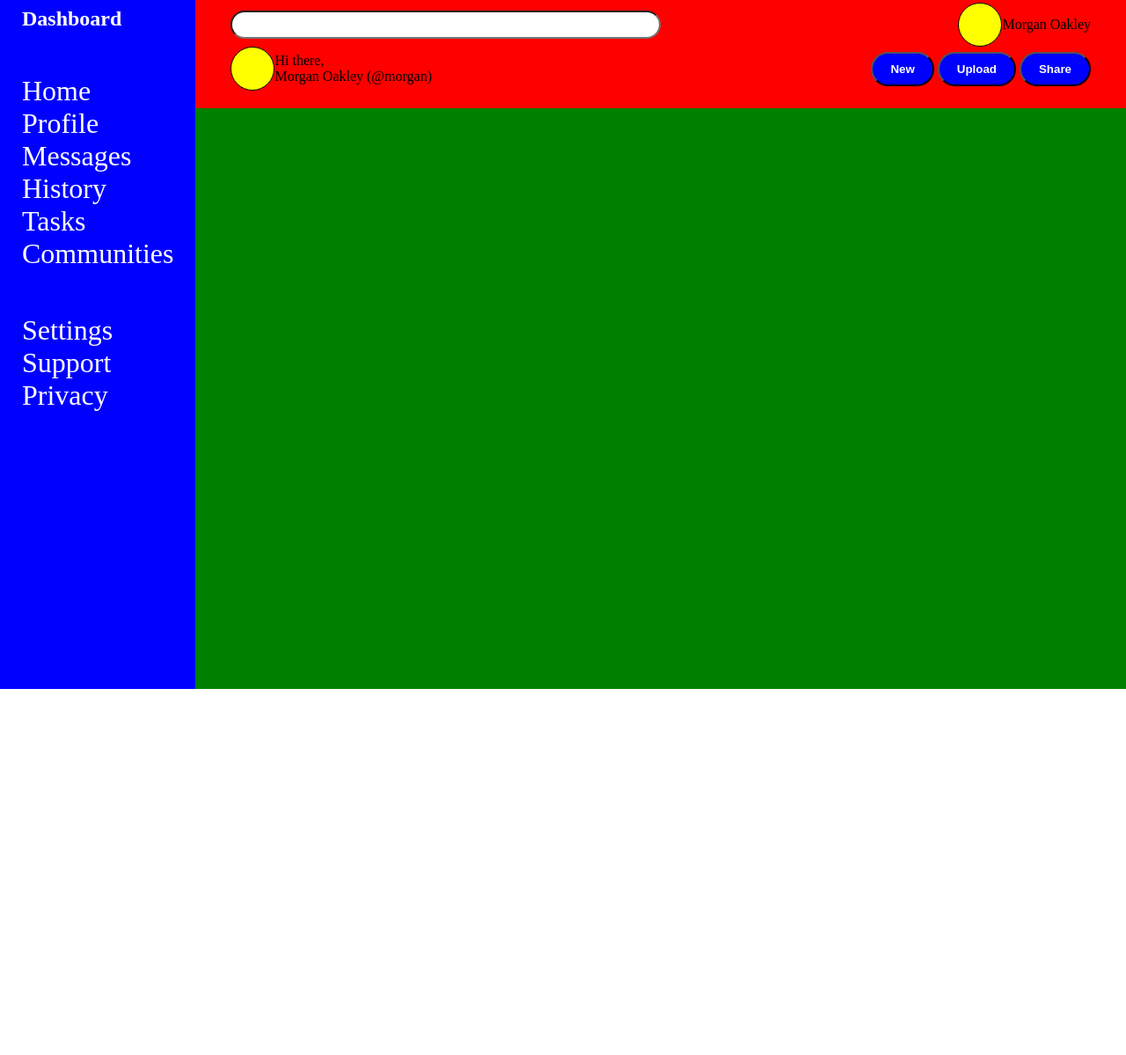
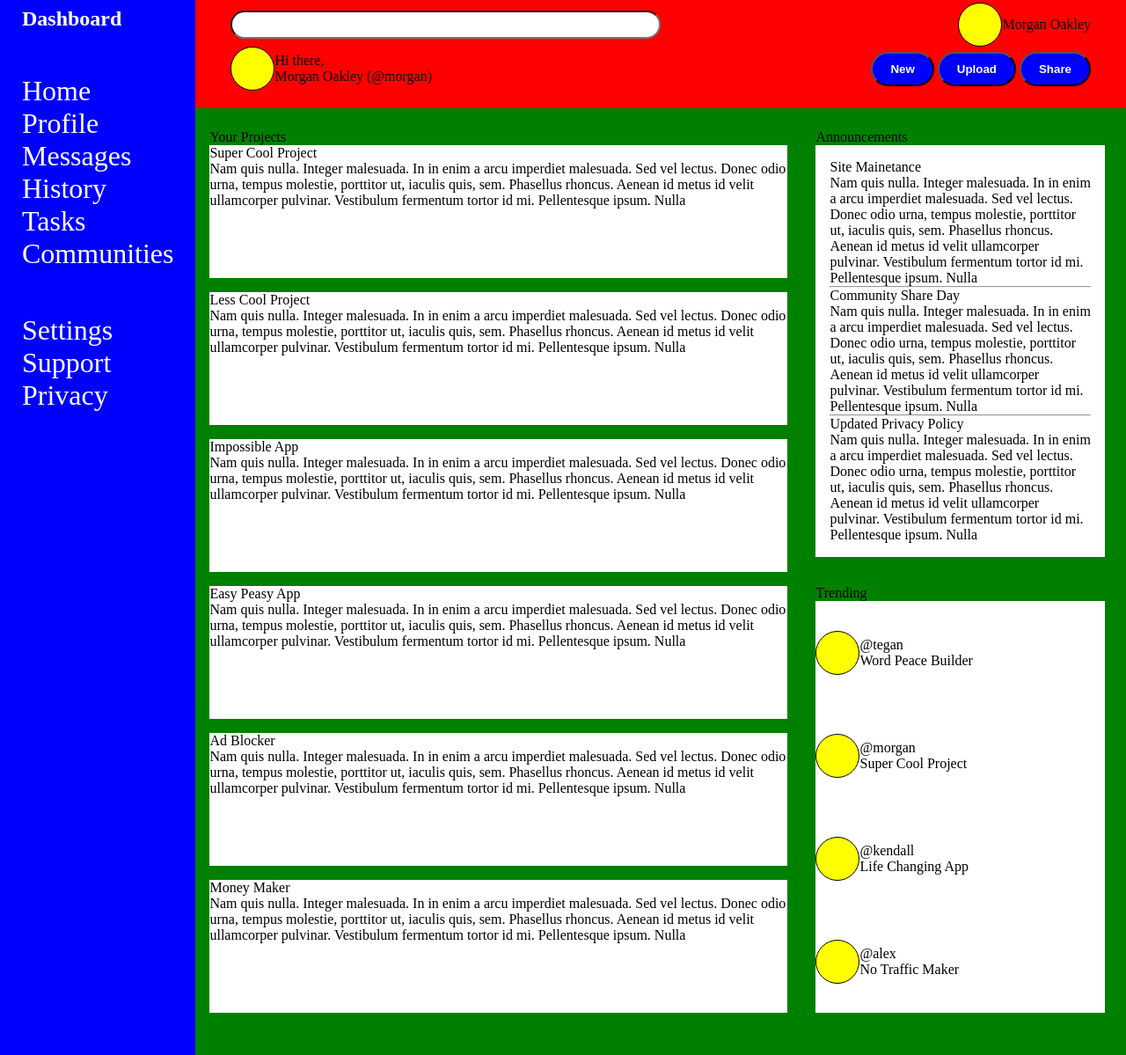
Before and after one commit to ArseneBerod/odin-admin-dashboard, a plain HTML site: page index.html in a window 1280 px wide. Shown: the part 17-1216 px from the top of the page at 88% size. Before the commit the page ends 800 px from the top, so only its background shows below. Drawn offline with Linux system fonts and the light colour scheme.

Commit message:
Add content and basic styling to the main section

```diff
--- a/css/style.css
+++ b/css/style.css
@@ -1,3 +1,5 @@
+@import url('https://fonts.googleapis.com/css2?family=Roboto:ital,wght@0,100..900;1,100..900&display=swap');
+
 * {
 	box-sizing: border-box;
 	margin: 0;
@@ -49,7 +51,7 @@ input[type=search] {
 	border-radius: 20px;
 }
 
-header .user-profile-picture {
+.user-profile-picture {
 	width: 50px;
 	height: 50px;
 	border: 1px solid black;
@@ -64,9 +66,69 @@ header .user-profile-picture {
 	border-radius: 20px;
 	font-weight: bold;
 }
+
 main {
 	min-height: 100%;
 	grid-column: 2 / 3;
 	grid-row: 2 / 3;
 	background-color: green;
+	display:grid;
+	grid-template-columns: 2fr 1fr;
+	grid-template-rows: 1fr 1fr;
+	gap: 2rem;
+	padding: 1.5rem 1.5rem 3rem 1rem;
 }
+
+.projects-section {
+	grid-column: 1 / 2;
+	grid-row: 1 / 3;
+	display: flex;
+	flex-direction: column;
+}
+
+.projects-section .content{
+	flex: 1;
+	display: grid;
+	grid-template-columns: repeat(auto-fill, minmax(47ch, 1fr));
+	gap: 1rem;
+}
+
+.card {
+	background-color: white;
+}
+
+main .announcements-section {
+	grid-column: 2 / 3;
+	grid-row: 1 / 2;
+	display: flex;
+	flex-direction: column;
+}
+
+.announcements-section > .content {
+	flex: 1;
+	background-color: white;
+	display:flex;
+	flex-direction: column;
+	justify-content: space-evenly;
+	padding: 1em;
+}
+
+main .trending-section {
+	grid-column: 2 / 3;
+	grid-row: 2 / 3;
+	display: flex;
+	flex-direction: column;
+}
+
+.trending-section > .content {
+	flex: 1;
+	background-color: white;
+	display: flex;
+	flex-direction: column;
+	justify-content: space-around;
+}
+
+.trending-card {
+	display: flex;
+	align-items: center;
+}
--- a/index.html
+++ b/index.html
@@ -35,10 +35,10 @@
 				<div class="user-profile">
 					<div class="user-profile-picture"></div>
 					<div>
-					<div class="user-greetings">
-						Hi there,
-					</div>
-					<div class="username-tag">Morgan Oakley (@morgan)</div>
+						<div class="user-greetings">
+							Hi there,
+						</div>
+						<div class="username-tag">Morgan Oakley (@morgan)</div>
 					</div>
 				</div>
 				<div class="user-controls">
@@ -49,6 +49,91 @@
 			</div>
 		</header>
 		<main>
+			<div class="projects-section">
+				<p class="title">Your Projects</p>
+				<div class="content">
+					<div class="card">
+						<p class="title">Super Cool Project</p>
+						<p class="content">Nam quis nulla. Integer malesuada. In in enim a arcu imperdiet malesuada. Sed vel lectus. Donec odio urna, tempus molestie, porttitor ut, iaculis quis, sem. Phasellus rhoncus. Aenean id metus id velit ullamcorper pulvinar. Vestibulum fermentum tortor id mi. Pellentesque ipsum. Nulla</p>
+					</div>
+					<div class="card">
+						<p class="title">Less Cool Project</p>
+						<p class="content">Nam quis nulla. Integer malesuada. In in enim a arcu imperdiet malesuada. Sed vel lectus. Donec odio urna, tempus molestie, porttitor ut, iaculis quis, sem. Phasellus rhoncus. Aenean id metus id velit ullamcorper pulvinar. Vestibulum fermentum tortor id mi. Pellentesque ipsum. Nulla</p>
+					</div>
+					<div class="card">
+						<p class="title">Impossible App</p>
+						<p class="content">Nam quis nulla. Integer malesuada. In in enim a arcu imperdiet malesuada. Sed vel lectus. Donec odio urna, tempus molestie, porttitor ut, iaculis quis, sem. Phasellus rhoncus. Aenean id metus id velit ullamcorper pulvinar. Vestibulum fermentum tortor id mi. Pellentesque ipsum. Nulla</p>
+					</div>
+					<div class="card">
+						<p class="title">Easy Peasy App</p>
+						<p class="content">Nam quis nulla. Integer malesuada. In in enim a arcu imperdiet malesuada. Sed vel lectus. Donec odio urna, tempus molestie, porttitor ut, iaculis quis, sem. Phasellus rhoncus. Aenean id metus id velit ullamcorper pulvinar. Vestibulum fermentum tortor id mi. Pellentesque ipsum. Nulla</p>
+					</div>
+					<div class="card">
+						<p class="title">Ad Blocker</p>
+						<p class="content">Nam quis nulla. Integer malesuada. In in enim a arcu imperdiet malesuada. Sed vel lectus. Donec odio urna, tempus molestie, porttitor ut, iaculis quis, sem. Phasellus rhoncus. Aenean id metus id velit ullamcorper pulvinar. Vestibulum fermentum tortor id mi. Pellentesque ipsum. Nulla</p>
+					</div>
+					<div class="card">
+						<p class="title">Money Maker</p>
+						<p class="content">Nam quis nulla. Integer malesuada. In in enim a arcu imperdiet malesuada. Sed vel lectus. Donec odio urna, tempus molestie, porttitor ut, iaculis quis, sem. Phasellus rhoncus. Aenean id metus id velit ullamcorper pulvinar. Vestibulum fermentum tortor id mi. Pellentesque ipsum. Nulla</p>
+					</div>
+				</div>
+			</div>
+			<div class="announcements-section">
+				<p class="title">Announcements</p>
+				<div class="content">
+					<div class="card">
+						<p class="title">Site Mainetance</p>
+						<p class="content">Nam quis nulla. Integer malesuada. In in enim a arcu imperdiet malesuada. Sed vel lectus. Donec odio urna, tempus molestie, porttitor ut, iaculis quis, sem. Phasellus rhoncus. Aenean id metus id velit ullamcorper pulvinar. Vestibulum fermentum tortor id mi. Pellentesque ipsum. Nulla</p>
+					</div>
+					<hr>
+					<div class="card">
+						<p class="title">Community Share Day</p>
+						<p class="content">Nam quis nulla. Integer malesuada. In in enim a arcu imperdiet malesuada. Sed vel lectus. Donec odio urna, tempus molestie, porttitor ut, iaculis quis, sem. Phasellus rhoncus. Aenean id metus id velit ullamcorper pulvinar. Vestibulum fermentum tortor id mi. Pellentesque ipsum. Nulla</p>
+					</div>
+					<hr>
+					<div class="card">
+						<p class="title">Updated Privacy Policy</p>
+						<p class="content">Nam quis nulla. Integer malesuada. In in enim a arcu imperdiet malesuada. Sed vel lectus. Donec odio urna, tempus molestie, porttitor ut, iaculis quis, sem. Phasellus rhoncus. Aenean id metus id velit ullamcorper pulvinar. Vestibulum fermentum tortor id mi. Pellentesque ipsum. Nulla</p>
+					</div>
+				</div>
+			</div>
+			<div class="trending-section">
+				<p class="title">Trending</p>
+				<div class="content">
+					<div class="trending-card">
+						<div class="user-profile-picture">
+						</div>
+						<div class="user-info">
+							<p class="user-tag">@tegan</p>
+							<p class="user-descripton">Word Peace Builder</p>
+						</div>
+					</div>
+					<div class="trending-card">
+						<div class="user-profile-picture">
+						</div>
+						<div class="user-info">
+							<p class="user-tag">@morgan</p>
+							<p class="user-descripton">Super Cool Project</p>
+						</div>
+					</div>
+					<div class="trending-card">
+						<div class="user-profile-picture">
+						</div>
+						<div class="user-info">
+							<p class="user-tag">@kendall</p>
+							<p class="user-descripton">Life Changing App</p>
+						</div>
+					</div>
+					<div class="trending-card">
+						<div class="user-profile-picture">
+						</div>
+						<div class="user-info">
+							<p class="user-tag">@alex</p>
+							<p class="user-descripton">No Traffic Maker</p>
+						</div>
+					</div>
+				</div>
+			</div>
 		</main>
 	</body>
 </html>
```
